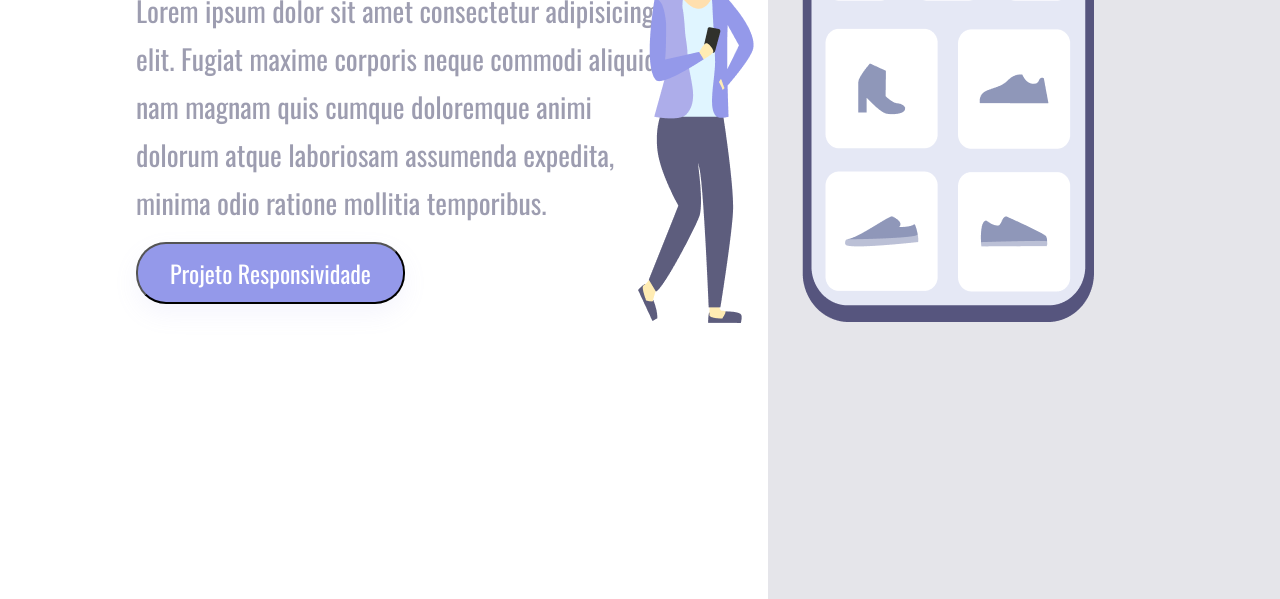
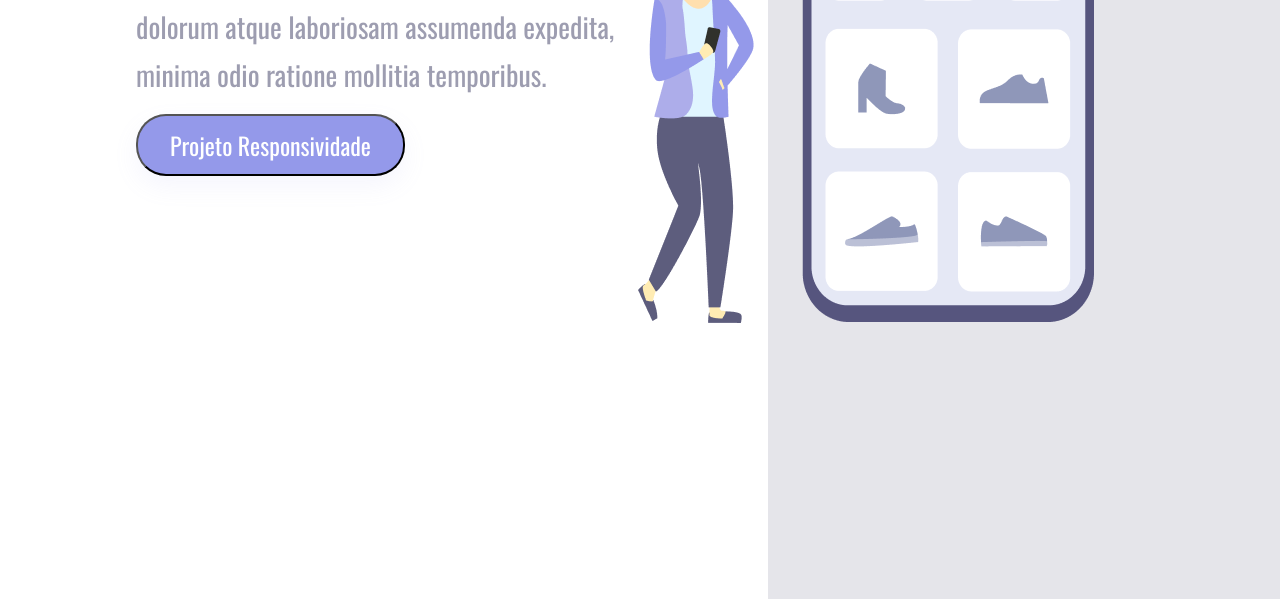
Before and after one commit to victoralmeidas/Easy-Shopping, a plain HTML site: page index.html in a window 1280 px wide. Shown: the part 521-1120 px from the top of the page. Drawn offline with nearby package versions, Linux system fonts and the light colour scheme.

Commit message:
Ajuste no Container-left CSS

```diff
--- a/style.css
+++ b/style.css
@@ -14,7 +14,7 @@
     display: inline-block;
     width: 60%;
     padding-left: 136px;
-    margin-top: 26%;
+    margin-top: 16%;
 }
 
 .container-right{
```
